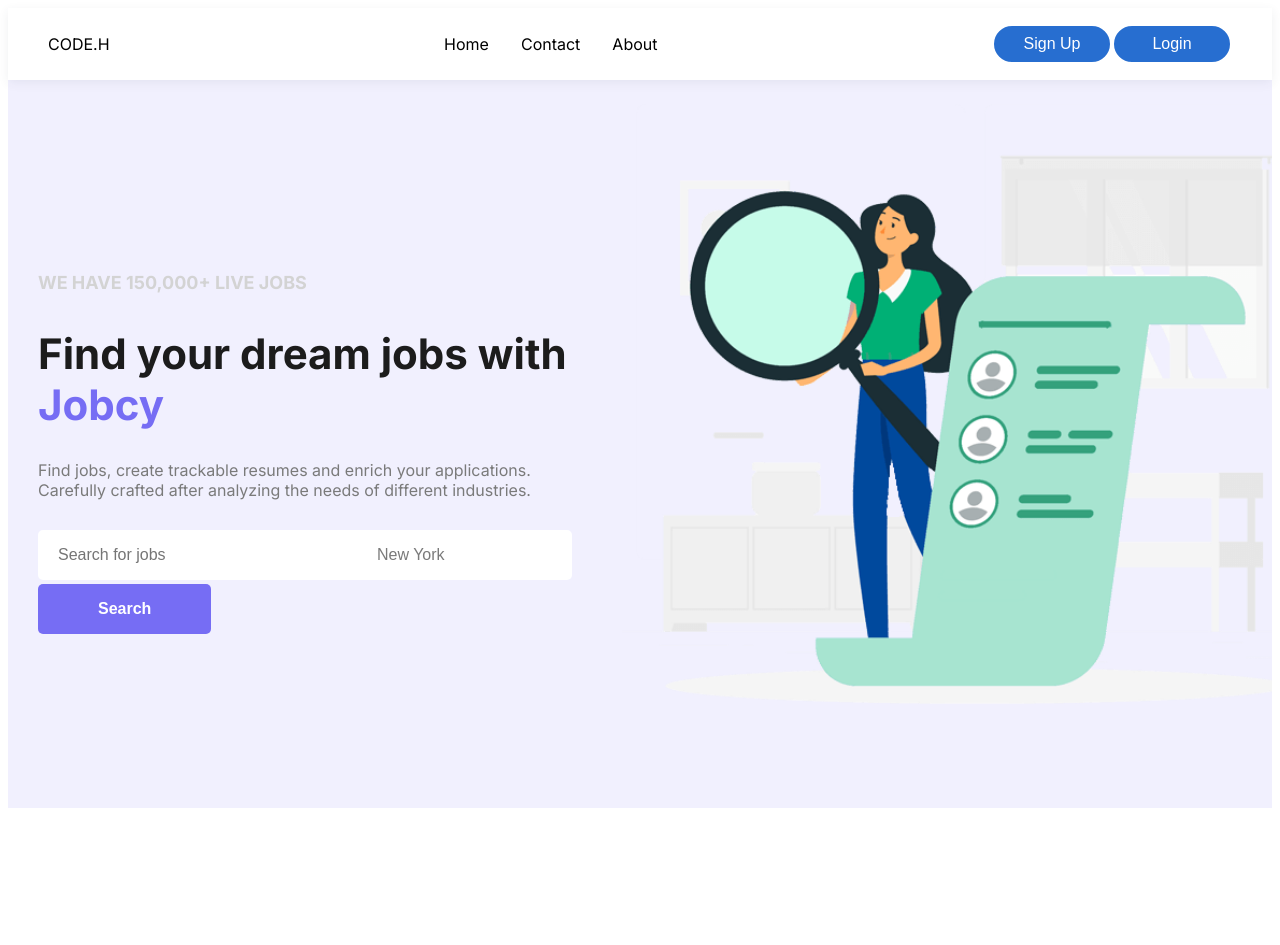
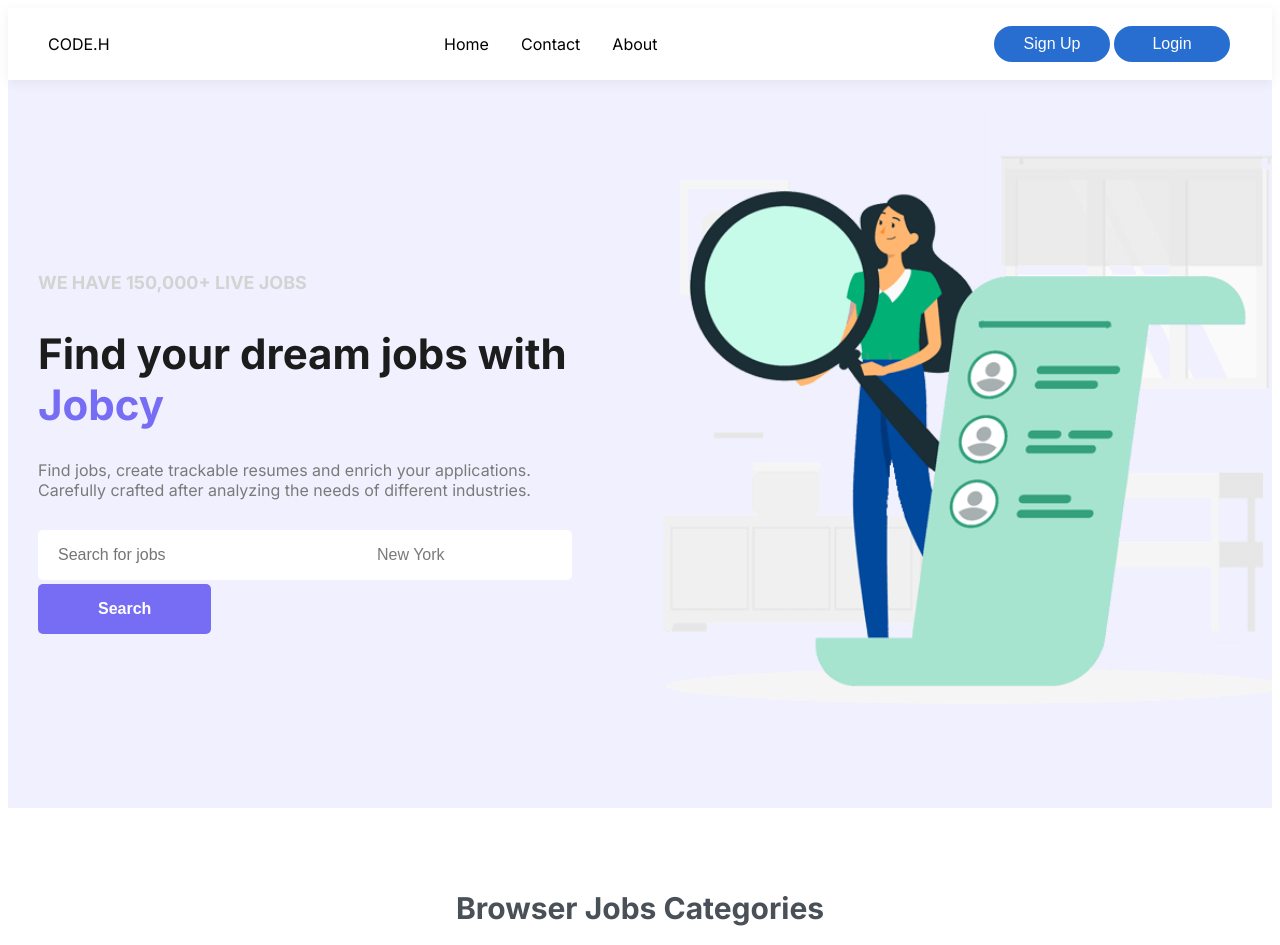
Before and after one commit to mawaisismail/codeHire-web-app-dev, a Next.js app: page / in a window 1280 px wide. Shown: the top 945 px of the page. Before the commit the page ends 816 px from the top, so only its background shows below. Built offline with nearby package versions, Linux system fonts and the light colour scheme.

Commit message:
Browser Page Added

```diff
--- a/src/pages/index.tsx
+++ b/src/pages/index.tsx
@@ -1,9 +1,10 @@
 import { HeroSection } from "@/components/HearoSection/HeroSection";
-
+import { BrowserJob } from "@/components/BrowserJob/BrowserJob";
 const Pages = () => {
   return (
     <div>
       <HeroSection />
+      <BrowserJob />
     </div>
   );
 };
```
